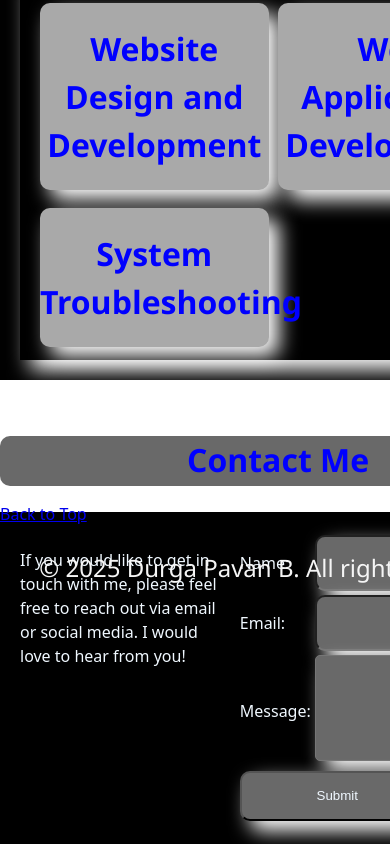
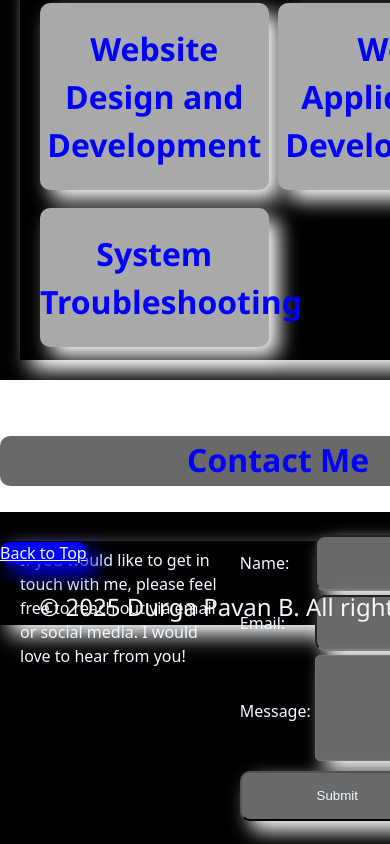
Before and after one commit to PavanMech321/portfolio-2, a React (Vite) app: page / in a window 390 px wide. Shown: the part 2208-3052 px from the top of the page. Built offline with nearby package versions, Linux system fonts and the light colour scheme.

Commit message:
Update App.css

```diff
--- a/src/App.css
+++ b/src/App.css
@@ -346,10 +346,33 @@ textarea:hover{
   background-color: #ddd;
   color: black;
 }
-.btn{
+.footer{
+  gap: 2%;
+/*   margin-top: 5%; */
+  background-color: black;
+/*   height: auto; */
+  margin-top: 10%;
+  color:aliceblue;
+  align-items: center;
+  box-shadow: 10px 10px 20px white;
+}
+/* .btn{
   margin-top: 5%;
   width:fit-content;
-  height: 40px;
+  height: 60px;
+  border-radius: 10px;
+  text-align: center;
+  color: aliceblue;
+  background-color: blue;
+  box-shadow: 10px 10px 20px blue;
+  border: none;
+  align-content: center;
+  align-self: center;
+} */
+.footer .go{
+  margin-top: 5%;
+  width:fit-content;
+  height: 60px;
   border-radius: 10px;
   text-align: center;
   color: aliceblue;
@@ -359,26 +382,18 @@ textarea:hover{
   align-content: center;
   align-self: center;
 }
-.btn .go{
-  text-decoration: none;
-  color: aliceblue;
-}
-.btn:hover{
+.go:hover{
   background-color: #ddd;
   box-shadow: 10px 10px 20px white;
   color: black;
 }
-.btn:hover .go:hover{
-  color: black;
-}
-
-.fp1{
+.footer .fp1{
   color: whitesmoke;
   font-size: x-large;
   text-align: center;
   font-family: 'Segoe UI', Tahoma, Geneva, Verdana, sans-serif;
 }
-
+/*
 .social{
   display: grid;
   grid-template-columns: 30% 20% 20%;
@@ -389,14 +404,14 @@ textarea:hover{
   box-shadow: 10px 10px 20px white;
   padding: 20px;
 
-/*   gap: 2%; */
-/*   margin-top: 5%; */
-/*   background-color: black; */
-/*   height: auto; */
-/*   margin-top: 30%;
-  color:aliceblue; */
+  gap: 2%;
+  margin-top: 5%;
+  background-color: black;
+  height: auto;
+  margin-top: 30%;
+  color:aliceblue;
   align-items: center;
-/*   box-shadow: 10px 10px 20px white; */
+  box-shadow: 10px 10px 20px white;
 }
 .social a{
   text-decoration: none;
@@ -414,7 +429,7 @@ textarea:hover{
   border-radius: 10px;
 }
 }
-
+ */
 /* body{
   width: 100vw;
   margin: 0;
```
